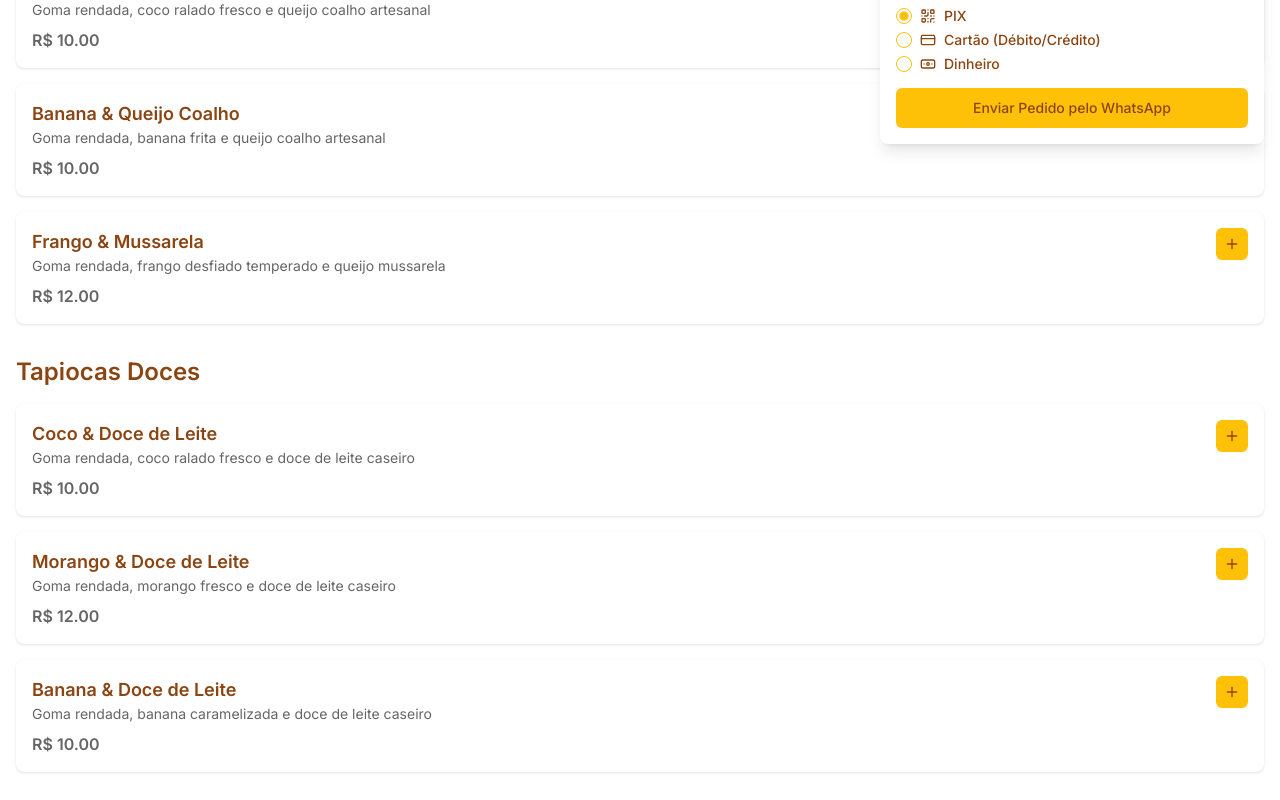
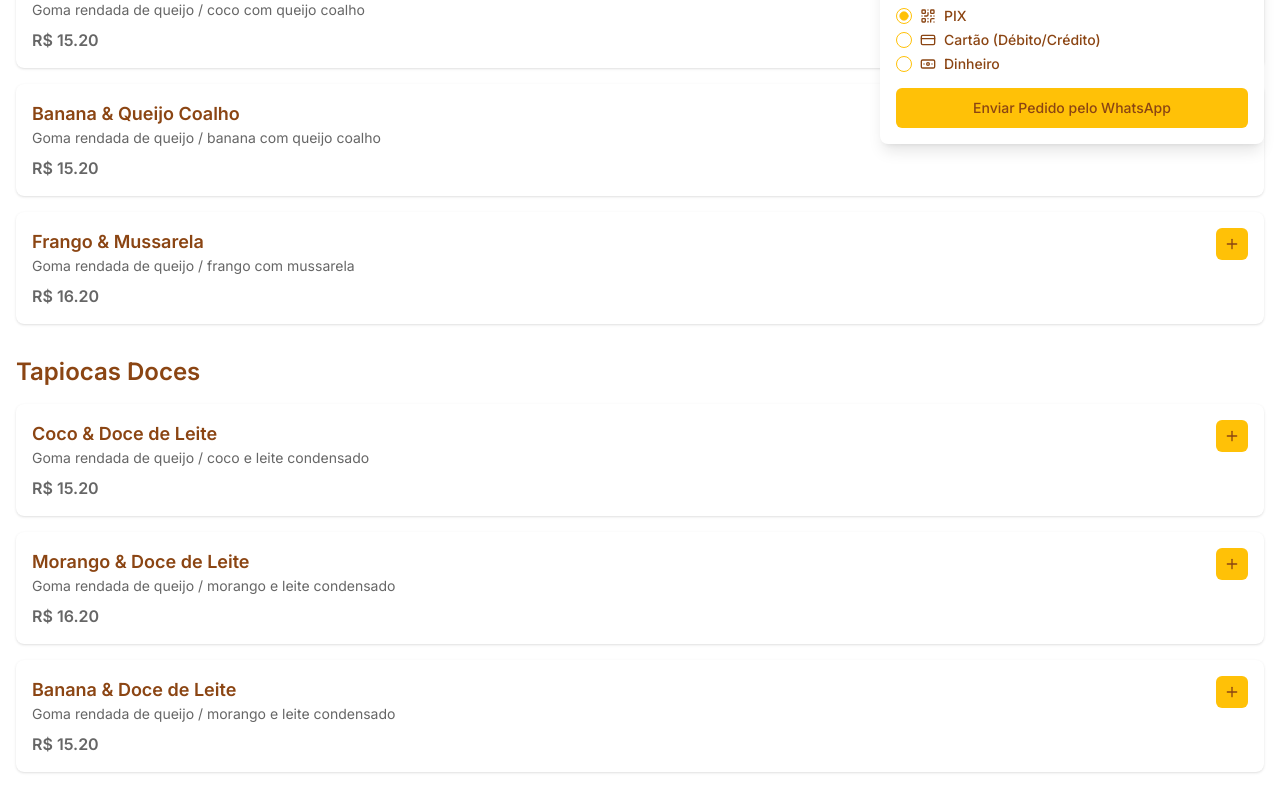
Before and after one commit to paycardsx/payoquinha, a React (Vite) app: page / in a window 1280 px wide. Shown: the part 640-1440 px from the top of the page. Built offline with nearby package versions, Linux system fonts and the light colour scheme.

Commit message:
Update tapioca details and descriptions
Corrected names and values for tapiocas, and added descriptions to match the menu.
[skip gpt_engineer]

```diff
--- a/src/pages/Index.tsx
+++ b/src/pages/Index.tsx
@@ -7,15 +7,50 @@ import Testimonials from '@/components/Testimonials';
 
 const MENU_ITEMS = {
   salgadas: [
-    { id: 1, name: 'Tradicional', price: 8.00, description: 'Goma rendada com manteiga' },
-    { id: 2, name: 'Coco & Queijo Coalho', price: 10.00, description: 'Goma rendada, coco ralado fresco e queijo coalho artesanal' },
-    { id: 3, name: 'Banana & Queijo Coalho', price: 10.00, description: 'Goma rendada, banana frita e queijo coalho artesanal' },
-    { id: 4, name: 'Frango & Mussarela', price: 12.00, description: 'Goma rendada, frango desfiado temperado e queijo mussarela' },
+    {
+      id: 1,
+      name: 'Tradicional',
+      price: 13.20,
+      description: 'Goma rendada de queijo / coco'
+    },
+    {
+      id: 2,
+      name: 'Coco & Queijo Coalho',
+      price: 15.20,
+      description: 'Goma rendada de queijo / coco com queijo coalho'
+    },
+    {
+      id: 3,
+      name: 'Banana & Queijo Coalho',
+      price: 15.20,
+      description: 'Goma rendada de queijo / banana com queijo coalho'
+    },
+    {
+      id: 4,
+      name: 'Frango & Mussarela',
+      price: 16.20,
+      description: 'Goma rendada de queijo / frango com mussarela'
+    },
   ],
   doces: [
-    { id: 5, name: 'Coco & Doce de Leite', price: 10.00, description: 'Goma rendada, coco ralado fresco e doce de leite caseiro' },
-    { id: 6, name: 'Morango & Doce de Leite', price: 12.00, description: 'Goma rendada, morango fresco e doce de leite caseiro' },
-    { id: 7, name: 'Banana & Doce de Leite', price: 10.00, description: 'Goma rendada, banana caramelizada e doce de leite caseiro' },
+    {
+      id: 5,
+      name: 'Coco & Doce de Leite',
+      price: 15.20,
+      description: 'Goma rendada de queijo / coco e leite condensado'
+    },
+    {
+      id: 6,
+      name: 'Morango & Doce de Leite',
+      price: 16.20,
+      description: 'Goma rendada de queijo / morango e leite condensado'
+    },
+    {
+      id: 7,
+      name: 'Banana & Doce de Leite',
+      price: 15.20,
+      description: 'Goma rendada de queijo / morango e leite condensado'
+    },
   ],
 };
 
```
